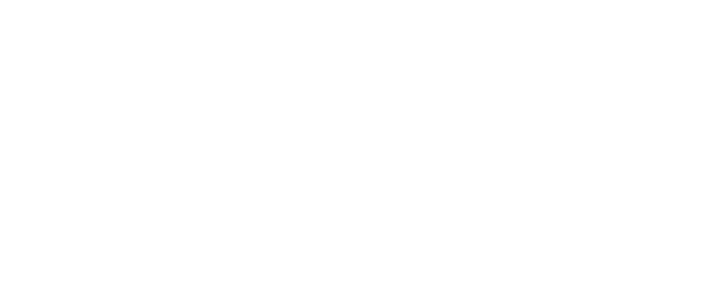
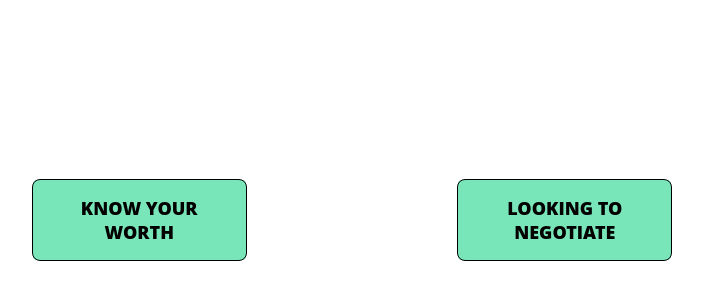
Before and after one commit to unachoza/LetsTalkMoney, a React (Create React App) app: page /whichUser in a window 1280 px wide. Shown: the part 132-432 px from the top of the page, without its empty margins (288-991 px from the left). Built offline with nearby package versions, Linux system fonts and the light colour scheme.

Commit message:
which user done

```diff
--- a/src/App.js
+++ b/src/App.js
@@ -1,6 +1,8 @@
 import React from 'react';
 import HomePage from './Pages/Home/Home-Page.component'
 import Dashboard from './Pages/Dashboard/Dashboard.component'
+import Survey from './Pages/Survey/Survey.component'
+import WhichUserPage from './Pages/WhichUser/WhichUserPage.component'
 import { Switch, Route } from 'react-router-dom';
 import './App.css';
 
@@ -9,7 +11,9 @@
     <div className="App">
       <Switch>
         <Route exact path="/" component={HomePage} />
-         <Route exact path="/dashboard" component={Dashboard} />
+        <Route exact path="/dashboard" component={Dashboard} />
+        <Route exact path="/survey" component={Survey} />
+        <Route exact path="/whichUser" component={WhichUserPage} />
       </Switch>
     </div>
   );
--- a/src/Components/Button/Button.styles.scss
+++ b/src/Components/Button/Button.styles.scss
@@ -5,11 +5,11 @@
     text-transform: uppercase;
     text-decoration: none;
     padding: 1rem 3rem;
-    display: inline;
-font-weight: 900;
-border: black 1px solid;
-    width: 150px;
-    border-radius: .5rem;
+    display: block;
+    font-weight: 900;
+    border: black 1px solid;
+    width: 215px;
+    border-radius: 0.5rem;
     transition: all 0.2s;
     position: relative;
     margin: auto;
@@ -19,18 +19,18 @@
 
   &:hover {
     transform: translateY(-3px);
-    box-shadow: 0 1rem 2rem rgba(#79E6BA, 0.3);
+    box-shadow: 0 1rem 2rem rgba(#79e6ba, 0.3);
   }
 
   &:active,
   &:focus {
     outline: none;
     transform: translateY(-1px);
-    box-shadow: 0 0.5rem 1rem rgba(#79E6BA, 0.3);
+    box-shadow: 0 0.5rem 1rem rgba(#79e6ba, 0.3);
   }
 
   &::after {
-    background-color: #79E6BA;
+    background-color: #79e6ba;
     content: '';
     display: inline-block;
     height: 100%;
--- a/src/Pages/Home/Home-Page.component.js
+++ b/src/Pages/Home/Home-Page.component.js
@@ -1,6 +1,7 @@
 import React from 'react';
 import LOGO from "../../Assets/LTMLogo.png"
 import Button from '../../Components/Button/Button.component'
+import { Link } from 'react-router-dom';
 import './Home-page.styles.css'
 
 const HomePage = () => {
@@ -8,7 +9,8 @@
    <div className="home-page">
     <img src={LOGO} class="logo" alt="company logo" />
     <div className="company-title">Let's Talk Money</div>
-    <Button props="click">click</Button>
+    <Link to="/whichUser" style={{textDecoration: "none"}}><Button props="click">Let's Go</Button>
+    </Link>
 
     </div>
   );
--- a/src/Pages/Home/Home-page.styles.css
+++ b/src/Pages/Home/Home-page.styles.css
@@ -7,13 +7,13 @@
   line-height: 25px;
   text-align: center;
 
-  color: #79E6BA;
+  color: #79e6ba;
 }
 .company-title {
   font-size: 50px;
   line-height: 78px;
   text-align: center;
   color: #1f1e1e;
-font-weight: 900;
-margin-bottom: 20px;
+  font-weight: 900;
+  margin-bottom: 40px;
 }
--- /dev/null
+++ b/src/Pages/WhichUser/WhichUserPage.component.js
@@ -0,0 +1,23 @@
+import React from 'react';
+import Button from '../../Components/Button/Button.component'
+import { Link } from 'react-router-dom';
+
+const WhichUserPage = () => {
+  return (
+   <div className="WhichUser-page" style={{display: "flex",
+    height: "80vh",
+    width: "70%",
+    margin: "auto",
+    justifyContent: "space-around",
+    flexDirection: "row",
+    alignItems: "center"}}>
+    <Link to="/survey" style={{textDecoration: "none"}}><Button props="click">Know Your Worth</Button>
+    </Link>
+    <Link to="/survey" style={{textDecoration: "none"}}><Button props="click">Looking to Negotiate</Button>
+    </Link>
+
+    </div>
+  );
+};
+
+export default WhichUserPage;
```
Also changed, not shown: src/Pages/WhichUser/WhichUserPage.styles.css (added, +9 -0 lines), src/Pages/Survey/Survey.component.js (added), src/Pages/Survey/Survey.styles.css (added).
